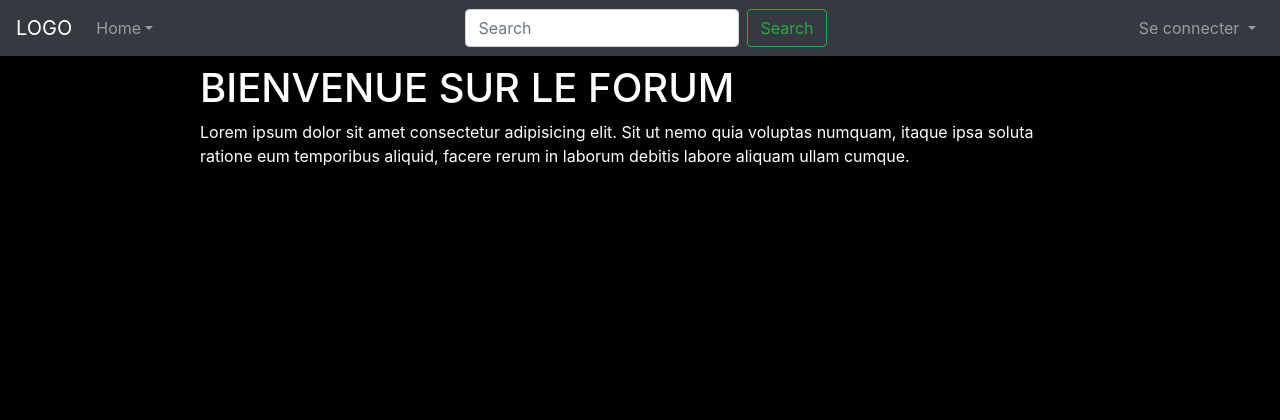
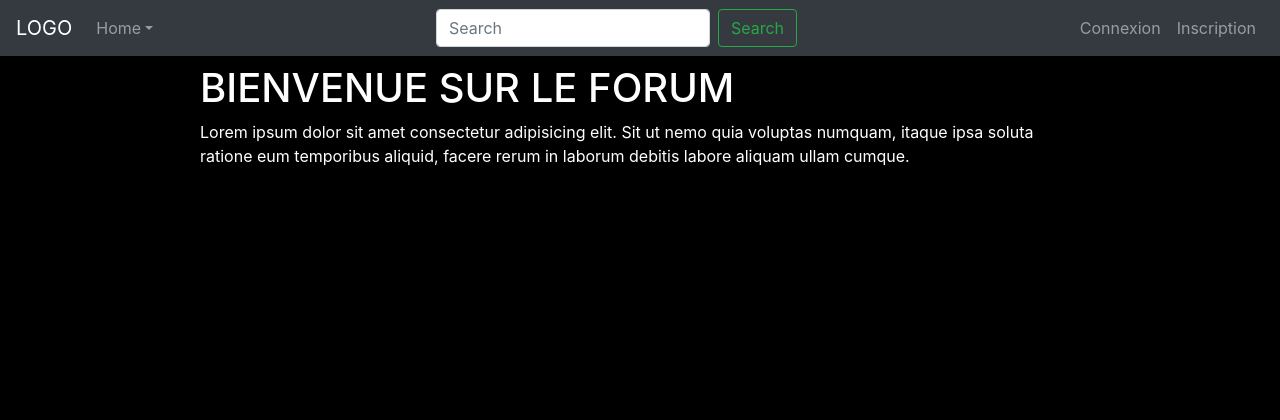
Before and after one commit to AnotheerDev/forumPlateau, a PHP site: page / in a window 1280 px wide. Shown: the top 420 px of the page. Run offline with PHP 8.4, Linux system fonts and the light colour scheme; some libraries are stand-ins or nearby versions.

Commit message:
modif layout nav bar

```diff
--- a/view/layout.php
+++ b/view/layout.php
@@ -58,29 +58,32 @@
 
                         <!-- Navbar droite -->
                         <ul class="navbar-nav ml-auto">
+                            <?php if (App\Session::getUser()) { ?>
+                                <!-- Partie pour les utilisateurs connectés -->
                                 <li class="nav-item dropdown">
                                     <a class="nav-link dropdown-toggle" href="#" id="navbarDropdown" role="button" data-toggle="dropdown" aria-haspopup="true" aria-expanded="false">
-                                    Se connecter
+                                        <?php echo App\Session::getUser()->getNickname(); ?>
                                     </a>
                                     <div class="dropdown-menu" aria-labelledby="navbarDropdown">
                                         <div class="dropdown-divider"></div>
-                                    <?php
-
-                                    if (App\Session::getUser()) {
-                                    ?>
-                                        <a class="dropdown-item" href="index.php?ctrl=security&action=loginviewProfile&id"><span class="fas fa-user"></span>&nbsp;<?= App\Session::getUser()->getNickname() ?></a>
+                                        <a class="dropdown-item" href="index.php?ctrl=security&action=viewProfile&id=<?= App\Session::getUser()->getId() ?>">
+                                            <span class="fas fa-user"></span>&nbsp;Profil
+                                        </a>
                                         <a class="dropdown-item" href="index.php?ctrl=security&action=logout">Déconnexion</a>
-                                    <?php
-                                    } else {
-                                    ?>
-                                        <a class="dropdown-item" href="index.php?ctrl=security&action=login">Connexion</a>
-                                        <a class="dropdown-item" href="index.php?ctrl=security&action=register">Inscription</a>
-                                    <?php
-                                    }
-                                    ?>
                                     </div>
                                 </li>
+                            <?php } else { ?>
+                                <!-- Partie pour les utilisateurs non connectés -->
+                                <li class="nav-item">
+                                    <a class="nav-link" href="index.php?ctrl=security&action=login">Connexion</a>
+                                </li>
+                                <li class="nav-item">
+                                    <a class="nav-link" href="index.php?ctrl=security&action=register">Inscription</a>
+                                </li>
+                            <?php } ?>
                         </ul>
+
+
                     </div>
                 </nav>
                 <!-- c'est ici que les messages (erreur ou succès) s'affichent-->
```
Lines whose indentation alone changed are shown as unchanged.
